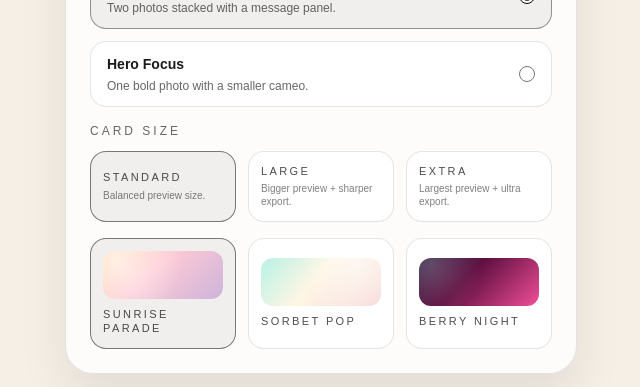
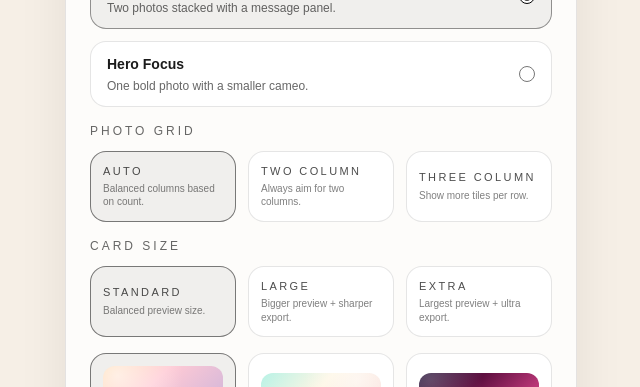
Before and after one commit to 13507-IN/Coustomized-Birthday-Card, a Next.js app in the folder client/: page / in a window 1280 px wide. Shown: the part 1480-1867 px from the top of the page, without its empty margins (39-679 px from the left). Built offline with nearby package versions, Linux system fonts and the light colour scheme; no server answers; a web font is replaced by a local one.

Commit message:
Add grid system

```diff
--- a/client/app/page.tsx
+++ b/client/app/page.tsx
@@ -92,6 +92,24 @@ const cardSizes = [
   },
 ];
 
+const gridFormats = [
+  {
+    id: "auto",
+    name: "Auto",
+    description: "Balanced columns based on count.",
+  },
+  {
+    id: "two",
+    name: "Two Column",
+    description: "Always aim for two columns.",
+  },
+  {
+    id: "three",
+    name: "Three Column",
+    description: "Show more tiles per row.",
+  },
+];
+
 const clamp = (value: number, min: number, max: number) =>
   Math.min(max, Math.max(min, value));
 
@@ -121,9 +139,15 @@ const formatBytes = (bytes?: number) => {
   return `${(bytes / (1024 * 1024)).toFixed(1)} MB`;
 };
 
-const getPhotoGrid = (count: number) => {
+const getPhotoGrid = (count: number, format: string) => {
   const safeCount = Math.max(1, count);
-  const columns = safeCount <= 1 ? 1 : safeCount <= 4 ? 2 : 3;
+  let columns = safeCount <= 1 ? 1 : safeCount <= 4 ? 2 : 3;
+  if (format === "two") {
+    columns = safeCount === 1 ? 1 : 2;
+  }
+  if (format === "three") {
+    columns = safeCount <= 2 ? safeCount : 3;
+  }
   const rows = Math.ceil(safeCount / columns);
   return { columns, rows };
 };
@@ -279,6 +303,7 @@ export default function Home() {
   const [themeId, setThemeId] = useState(themes[0].id);
   const [layoutId, setLayoutId] = useState(layouts[0].id);
   const [cardSizeId, setCardSizeId] = useState(cardSizes[0].id);
+  const [gridFormatId, setGridFormatId] = useState(gridFormats[0].id);
   const [photos, setPhotos] = useState<(PhotoSlot | null)[]>([
     null,
     null,
@@ -307,8 +332,8 @@ export default function Home() {
   );
 
   const photoGrid = useMemo(
-    () => getPhotoGrid(photos.length),
-    [photos.length],
+    () => getPhotoGrid(photos.length, gridFormatId),
+    [photos.length, gridFormatId],
   );
 
   const photoGridStyle = useMemo(
@@ -323,8 +348,8 @@ export default function Home() {
   const secondaryPhotos = useMemo(() => photos.slice(1), [photos]);
 
   const secondaryGrid = useMemo(
-    () => getPhotoGrid(secondaryPhotos.length),
-    [secondaryPhotos.length],
+    () => getPhotoGrid(secondaryPhotos.length, gridFormatId),
+    [secondaryPhotos.length, gridFormatId],
   );
 
   const secondaryGridStyle = useMemo(
@@ -719,6 +744,31 @@ export default function Home() {
                   </div>
                   <div className="grid gap-3">
                     <p className="text-xs uppercase tracking-[0.25em] text-black/60">
+                      Photo grid
+                    </p>
+                    <div className="grid gap-3 md:grid-cols-3">
+                      {gridFormats.map((format) => (
+                        <button
+                          key={format.id}
+                          onClick={() => setGridFormatId(format.id)}
+                          className={`rounded-2xl border px-3 py-3 text-left text-xs uppercase tracking-[0.2em] transition ${
+                            gridFormatId === format.id
+                              ? "border-black/50 bg-black/5"
+                              : "border-black/10 bg-white"
+                          }`}
+                        >
+                          <span className="block text-[11px] text-black/70">
+                            {format.name}
+                          </span>
+                          <span className="mt-1 block text-[10px] normal-case tracking-normal text-black/50">
+                            {format.description}
+                          </span>
+                        </button>
+                      ))}
+                    </div>
+                  </div>
+                  <div className="grid gap-3">
+                    <p className="text-xs uppercase tracking-[0.25em] text-black/60">
                       Card size
                     </p>
                     <div className="grid gap-3 md:grid-cols-3">
```
